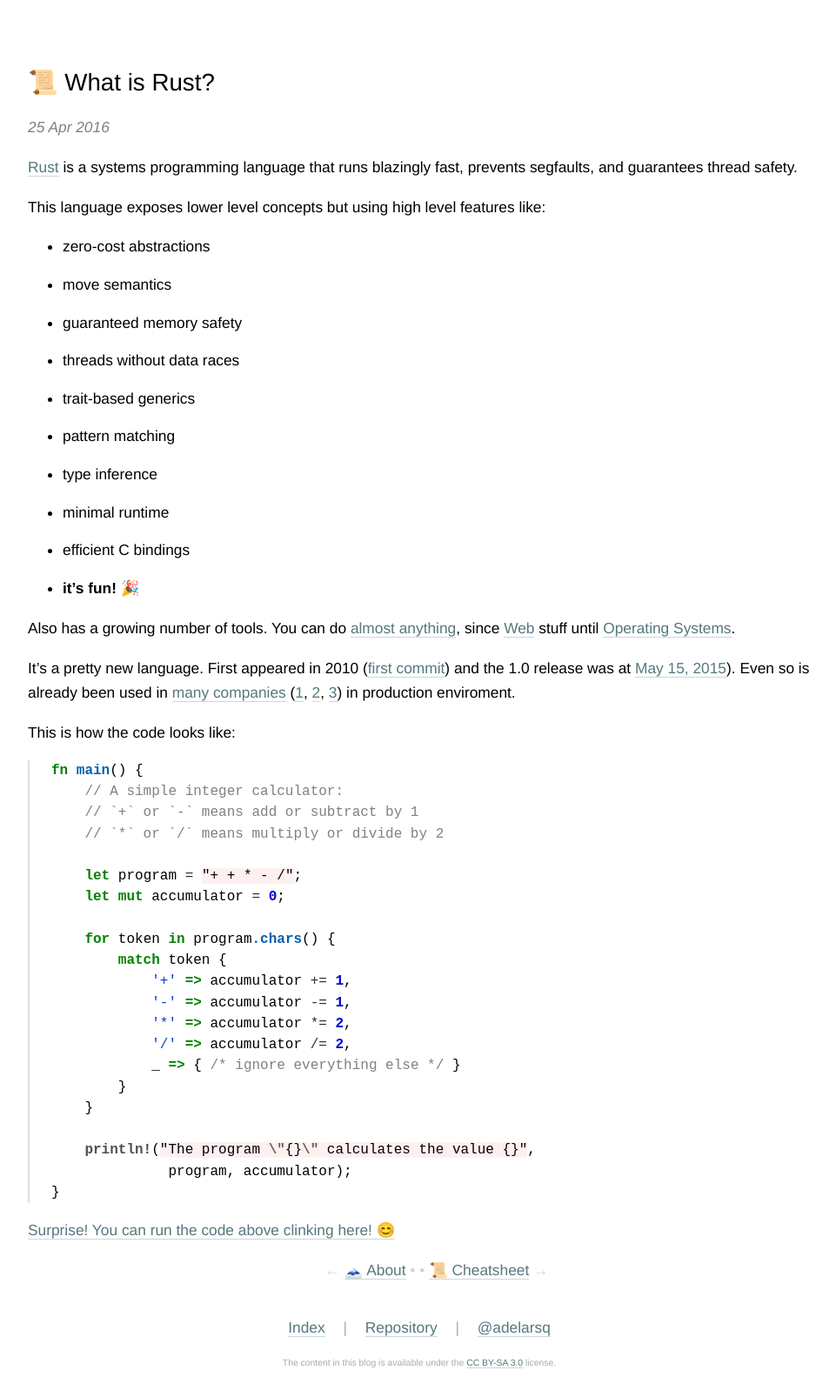
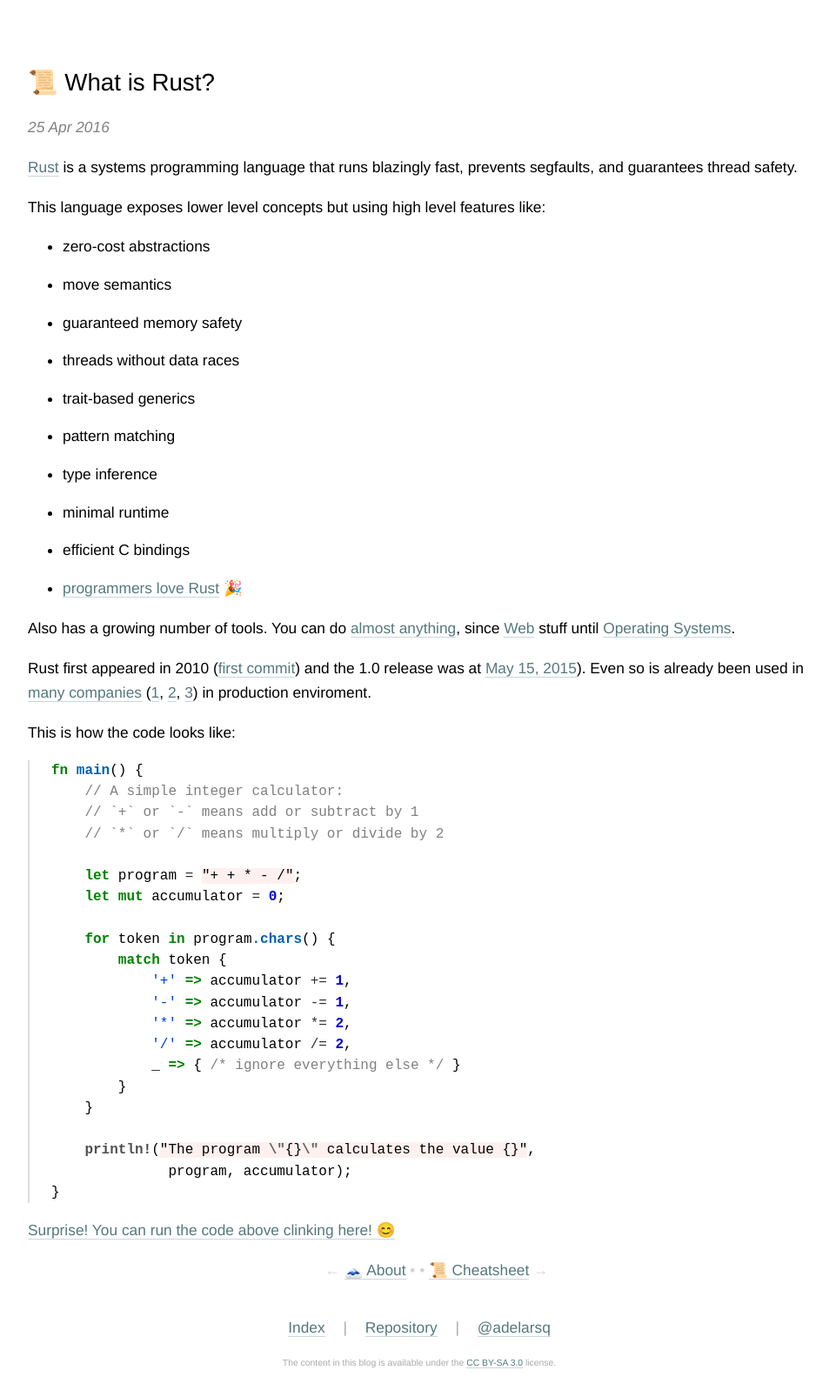
Before and after one commit to adelarsq/daily-rust.github.io, a Jekyll site: the page built from _posts/2016-04-25-what_is_rust.md, in a window 1280 px wide. Shown: the whole page at 87% size, without its empty margins (158-1119 px from the left). Built offline with Jekyll 4.4.1, drawn with Linux system fonts in a browser that asks for light colours.

Commit message:
Update 2016-04-25-what_is_rust.md

```diff
--- a/_posts/2016-04-25-what_is_rust.md
+++ b/_posts/2016-04-25-what_is_rust.md
@@ -18,11 +18,11 @@ This language exposes lower level concepts but using high level features like:
 - type inference
 - minimal runtime
 - efficient C bindings
-- **it's fun!** 🎉
+- [programmers love Rust](https://stackoverflow.blog/2020/01/20/what-is-rust-and-why-is-it-so-popular) 🎉
 
 Also has a growing number of tools. You can do [almost anything](https://github.com/kud1ing/awesome-rust), since [Web](https://github.com/kud1ing/awesome-rust#web-programming) stuff until [Operating Systems](https://github.com/kud1ing/awesome-rust#operating-systems).
 
-It's a pretty new language. First appeared in 2010 ([first commit](https://github.com/rust-lang/rust/commit/c01efc669f09508b55eced32d3c88702578a7c3e)) and the 1.0 release was at [May 15, 2015](http://blog.rust-lang.org/2015/05/15/Rust-1.0.html)). Even so is already been used in [many companies](https://www.rust-lang.org/friends.html) ([1](https://dropbox.tech/infrastructure/rewriting-the-heart-of-our-sync-engine), [2](https://msrc-blog.microsoft.com/2019/11/07/using-rust-in-windows/), [3](https://blog.discord.com/why-discord-is-switching-from-go-to-rust-a190bbca2b1f)) in production enviroment.
+Rust first appeared in 2010 ([first commit](https://github.com/rust-lang/rust/commit/c01efc669f09508b55eced32d3c88702578a7c3e)) and the 1.0 release was at [May 15, 2015](http://blog.rust-lang.org/2015/05/15/Rust-1.0.html)). Even so is already been used in [many companies](https://www.rust-lang.org/friends.html) ([1](https://dropbox.tech/infrastructure/rewriting-the-heart-of-our-sync-engine), [2](https://msrc-blog.microsoft.com/2019/11/07/using-rust-in-windows/), [3](https://blog.discord.com/why-discord-is-switching-from-go-to-rust-a190bbca2b1f)) in production enviroment.
 
 This is how the code looks like:
 
```
